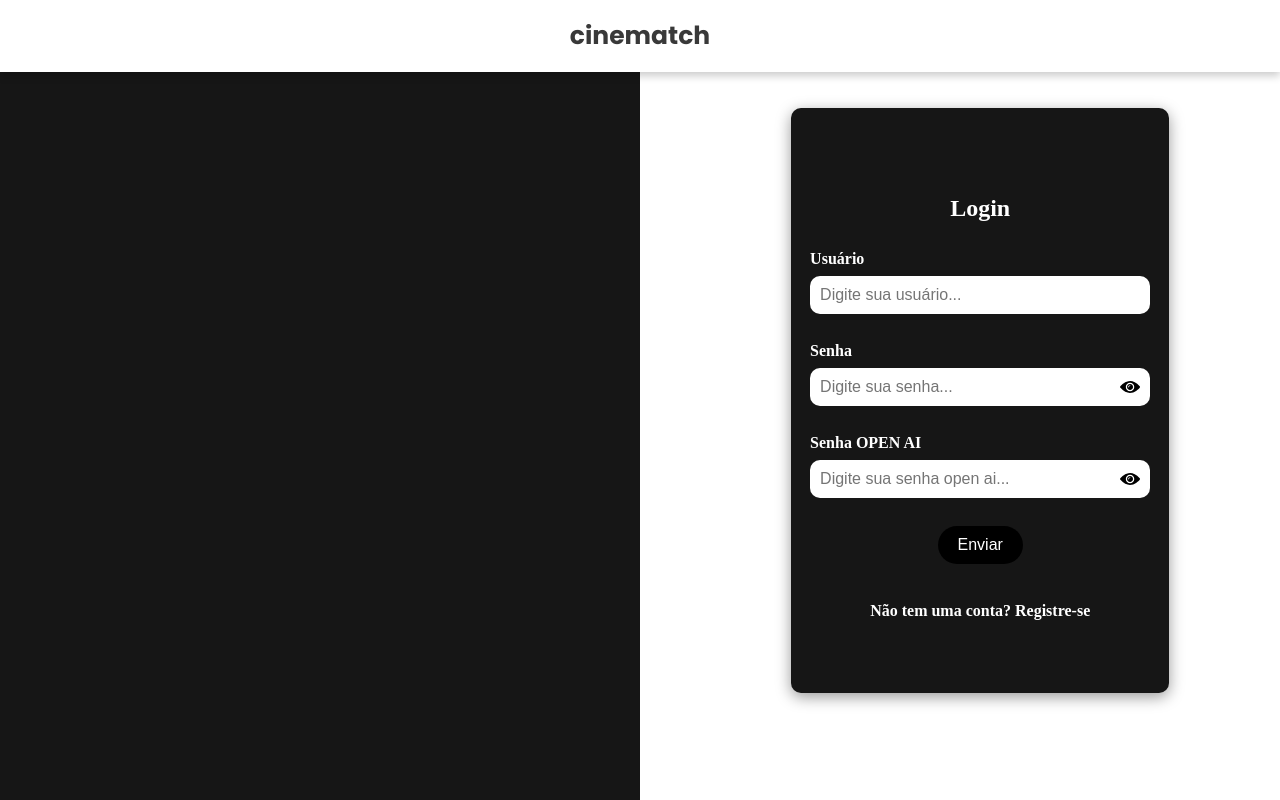
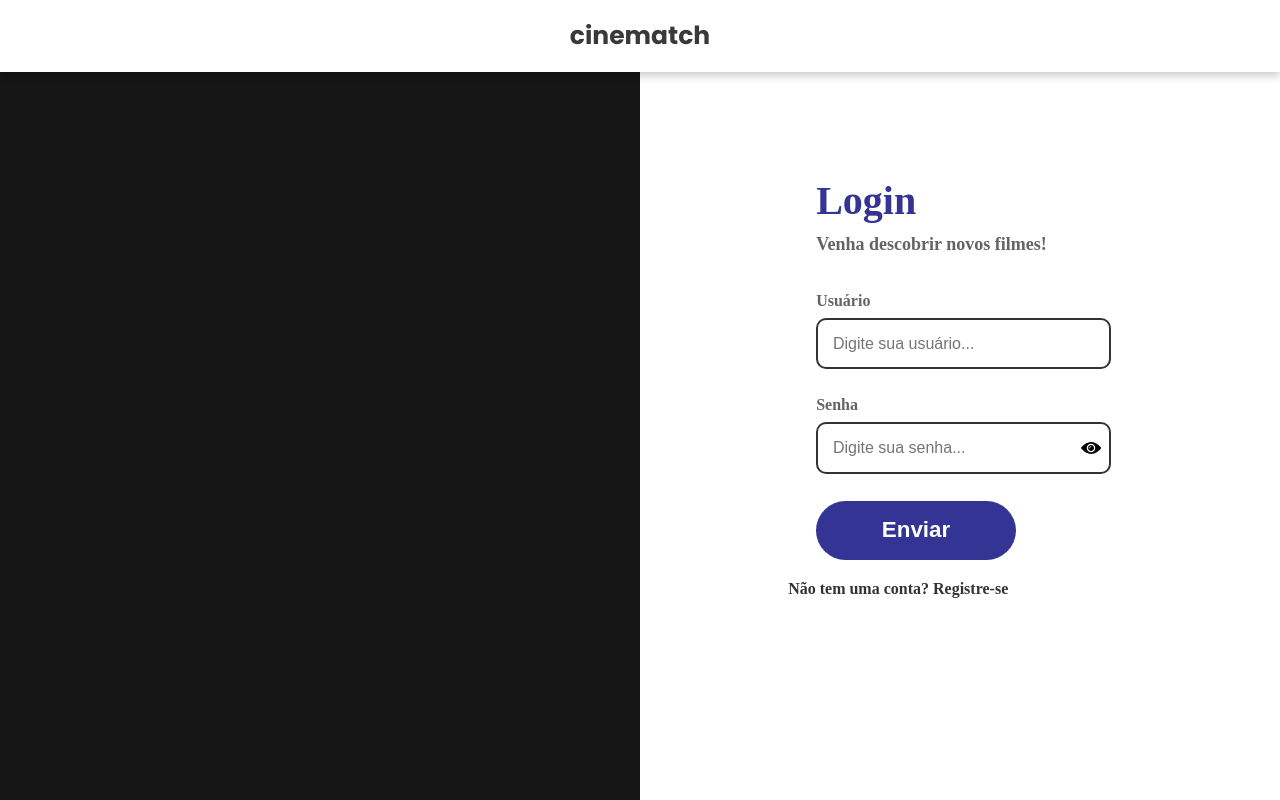
Before and after one commit to Labourguignonn/Desenvolvimento-software, a React (Vite) app in the folder Frontend/app/: page / in a window 1280 px wide. Built offline with nearby package versions, Linux system fonts and the light colour scheme.

Commit message:
Finalização da estilização da parte do login e registro, sem a imagem e sem a mudança do estilo baseado na imagem

```diff
--- a/Frontend/app/src/pages/Login/Login.css
+++ b/Frontend/app/src/pages/Login/Login.css
@@ -15,16 +15,17 @@
     display: flex;
     font-weight: bold;
     flex-direction: column;
-    justify-content: center;
-    gap: 5%;
+    justify-content: flex-start; /* Alinha os filhos ao topo */
+    align-items: flex-start; /* Alinha os filhos à esquerda */
+    gap: 2%;
     height: 75%;
     width: 30%;
-    align-items: center;
     border-radius: 10px;
-    background: #161616;
-    padding-top: 25px;
-    box-shadow: 0 4px 15px rgba(0, 0, 0, 0.4);
+    background: #ffffff;
+    padding: 25px; /* Adiciona preenchimento interno */
+    /* box-shadow: 0 4px 15px rgba(0, 0, 0, 0.4); */
     margin-left: 54%;
+    margin-top: 7%;
 }
 
 .container_image_film {
@@ -94,18 +95,39 @@ OBS*: Esse container é filho do container information e container register */
     align-items: left;
     width: 90%;
     gap: 8px;
+    margin-bottom: 5%;
+}
 
+/* Estilo para os rótulos dos blocos de usuário e senha */
+.container_title_input p {
+    color: rgb(100, 100, 100); /* Altere esta cor conforme necessário */
+}
+
+/* Estilo para o título quando isRegistering é true */
+.title-register, .title-login {
+    color: rgb(52,52,148);
+    font-size: 250%;
+    margin-bottom: 2%;
+}
+
+/* Estilo para o texto adicional dentro dos títulos */
+.title-register p, .title-login p {
+    color: rgb(100, 100, 100); /* Cor diferente dos títulos */
+    font-size: 18px;
+    margin-top: 10px; /* Espaço acima do texto adicional */
+    margin-bottom: 20px; /* Espaço abaixo do texto adicional */
 }
 
 /* Container filho do container title_input
 => Container onde serão colocados as informações */
 .input_box {
-    padding: 10px;
+    padding: 5%;
     font-size: 16px;
     border-radius: 10px;
     width: 100%;
     outline: none;
     transition: border-color 0.3s ease;
+    border: 2px solid #333; /* Define a cor e a espessura da borda */
 }
 
 .toggle_form {
@@ -114,6 +136,8 @@ OBS*: Esse container é filho do container information e container register */
     cursor: pointer;
     text-decoration: none;
     width: 100%;
+    color: #333;
+    margin-left: -25%;
   }
 
   .toggle_form:hover {
@@ -121,19 +145,20 @@ OBS*: Esse container é filho do container information e container register */
   }
 
 .button_config{
-    background-color: #000000;
+    background-color: rgb(52,52,148);
     color: white;
+    font-weight: bold;
     border: none;
     border-radius: 100px;
-    padding: 10px 20px;
+    padding: 5% 20%;
     cursor: pointer;
-    font-size: 16px;
+    font-size: 140%;
     transition: background-color 0.3s ease;
 }
 
 .button_config:hover {
-    background-color: blueviolet;
-    border-color: blueviolet;
+    background-color: rgb(34, 34, 145);
+    border-color: rgb(52,52,148);
     color: white;
     transition: background-color 0.3s ease;
   }
--- a/Frontend/app/src/pages/Login/Login.jsx
+++ b/Frontend/app/src/pages/Login/Login.jsx
@@ -59,8 +59,11 @@ function Login() {
     <div className="container_login">
       {errorMessage && <ErrorMessage message={errorMessage} onClose={handleCloseError} />}
       <div className={isRegistering ? "container_register" : "container_informations"}>
-        <h2>{isRegistering ? "Registre-se" : "Login"}</h2>
-        {[{ label: "Usuário", name: "username" }, { label: "Senha", name: "password" }, ...(isRegistering ? [{ label: "Confirmar Senha", name: "confirmPassword" }] : [{ label: "Senha OPEN AI", name: "key" }])].map(({ label, name }) => (
+        <div className={isRegistering ? "title-register" : "title-login"}>
+            {isRegistering ? "Registre-se" : "Login"}
+            <p>{isRegistering ? "Já possui uma conta?" : "Venha descobrir novos filmes!"}</p>
+          </div>
+          {[{ label: "Usuário", name: "username" }, { label: "Senha", name: "password" }, ...(isRegistering ? [{ label: "Confirmar Senha", name: "confirmPassword" }] : [])].map(({ label, name }) => (
             <div className="container_title_input" key={name}>
               <p className="mt-2">{label}</p>
               <div className="field_with_eye">
@@ -80,13 +83,15 @@ function Login() {
               </div>
             </div>
           ))}
-        <button className="button_config" onClick={isRegistering ? registrarUsuario : loginUsuario}>{isRegistering ? "Registrar" : "Enviar"}</button>
+          <button className="button_config" onClick={isRegistering ? registrarUsuario : loginUsuario}>
+            {isRegistering ? "Registrar" : "Enviar"}
+          </button>
           <p onClick={() => setIsRegistering(!isRegistering)} className="toggle_form" style={{ cursor: "pointer" }}>
             {isRegistering ? "Já tem uma conta? Faça login" : "Não tem uma conta? Registre-se"}
           </p>
       </div>
       <div className="container_image_film">
-          {/* <img src= "https://portal.cin.ufpe.br/wp-content/uploads/2024/05/Professores-CIn-1.png"/> */}
+          {/* <img src= "https://s3-alpha-sig.figma.com/img/0198/6f13/e5aa64156cb09f4d1ad8ba11bf7b7d27?Expires=1742169600&Key-Pair-Id=APKAQ4GOSFWCW27IBOMQ&Signature=UA1FYCPaoXwFyweWcEdx4mdtcnxtokKkM4~zvdvE0KUtZghsfnyr9eGDANWlZ~ddE65DCe9kKmklyOxk4LFn9HxSb49CByvru2TQL-1EosnxFgM6HgyBTPGKF4VxstNAc7ZqyIT2KYXX4oWUPmnRMX6z-Y~POL4ZlioWn5AXilVybLNqGQJA2u-sJXQjqeb2EKhG-UVoqYBILR-sutXhnvRPpdt8Su4cEb167eX87aKMhUyu~RaUyWWCTr0EvucyBOLgnoNiDKxq~M3QJITwuGbjd8pIoZqOc3ueH53QAQFmJ5pHN7YoJK24GZ0TI7XOUX6MP54c--8GyGZ0Yt76Gw__"/>  */}
       </div>
     </div>
   );
```
Lines whose indentation alone changed are shown as unchanged.
